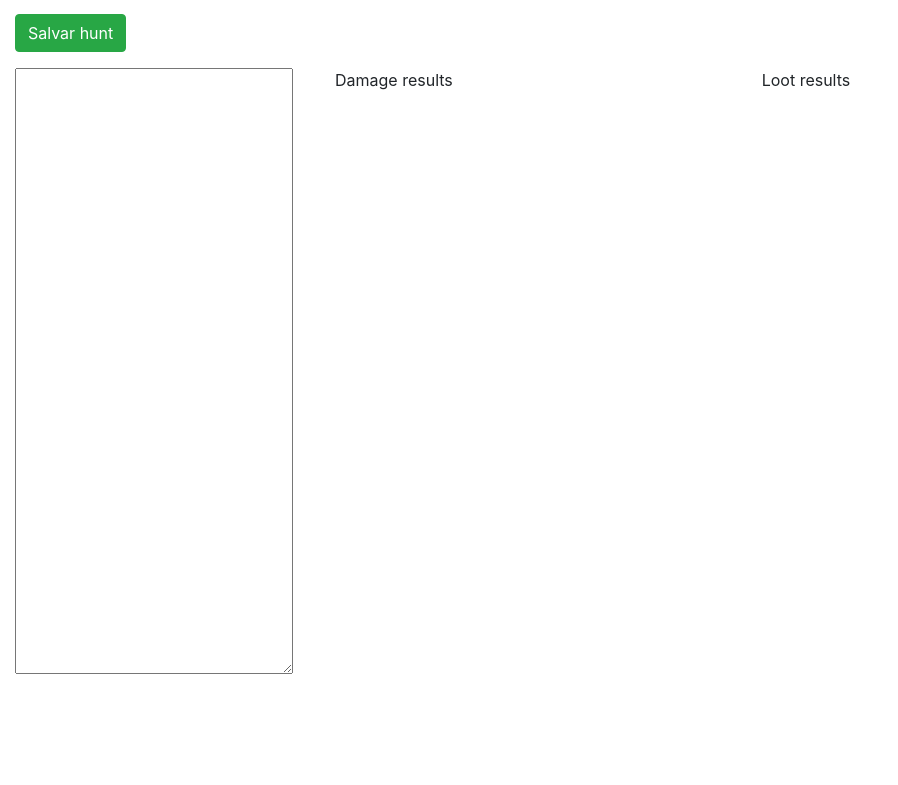
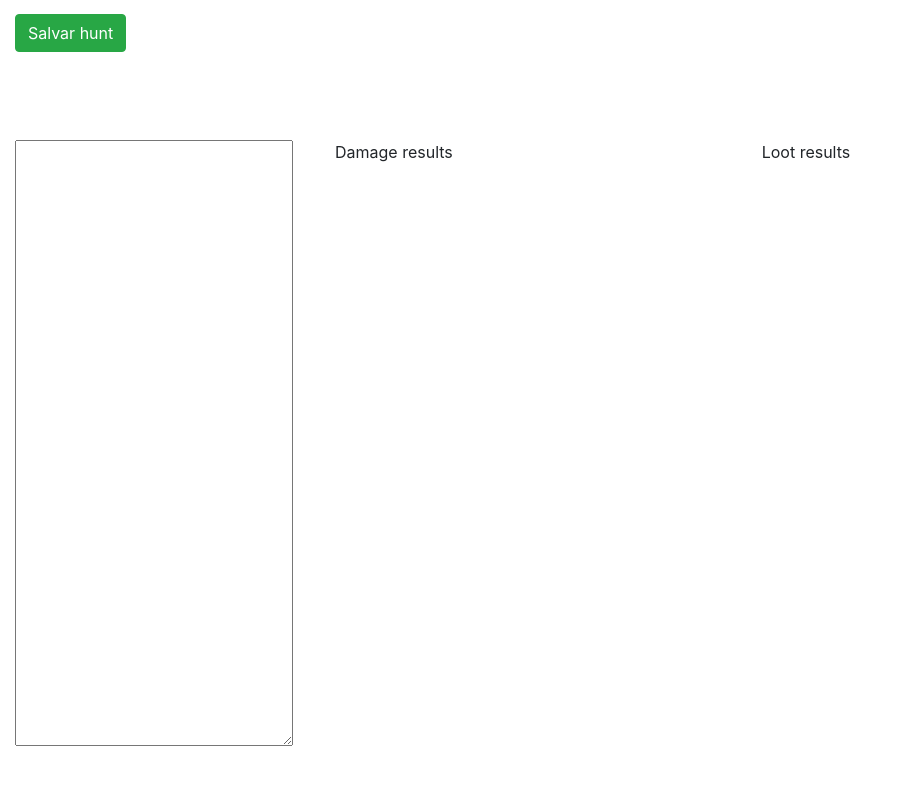
Before and after one commit to f-carmo/tibia-tools, an Angular app: page / in a window 1280 px wide. Shown: the part 463-1248 px from the top of the page, without its empty margins (0-898 px from the left). Before the commit the page ends 1203 px from the top, so only its background shows below. Built offline with nearby package versions, Linux system fonts and the light colour scheme.

Commit message:
wz analyzer

```diff
--- a/src/app/app.component.html
+++ b/src/app/app.component.html
@@ -19,6 +19,10 @@
 
         </app-hunt-planner>
       </div>
+    </div>
+
+    <br /><br /><br />
+    <div class="row">
       <div class="col-md-12">
         <app-party-hunt-damage-analyzer>
 
```
